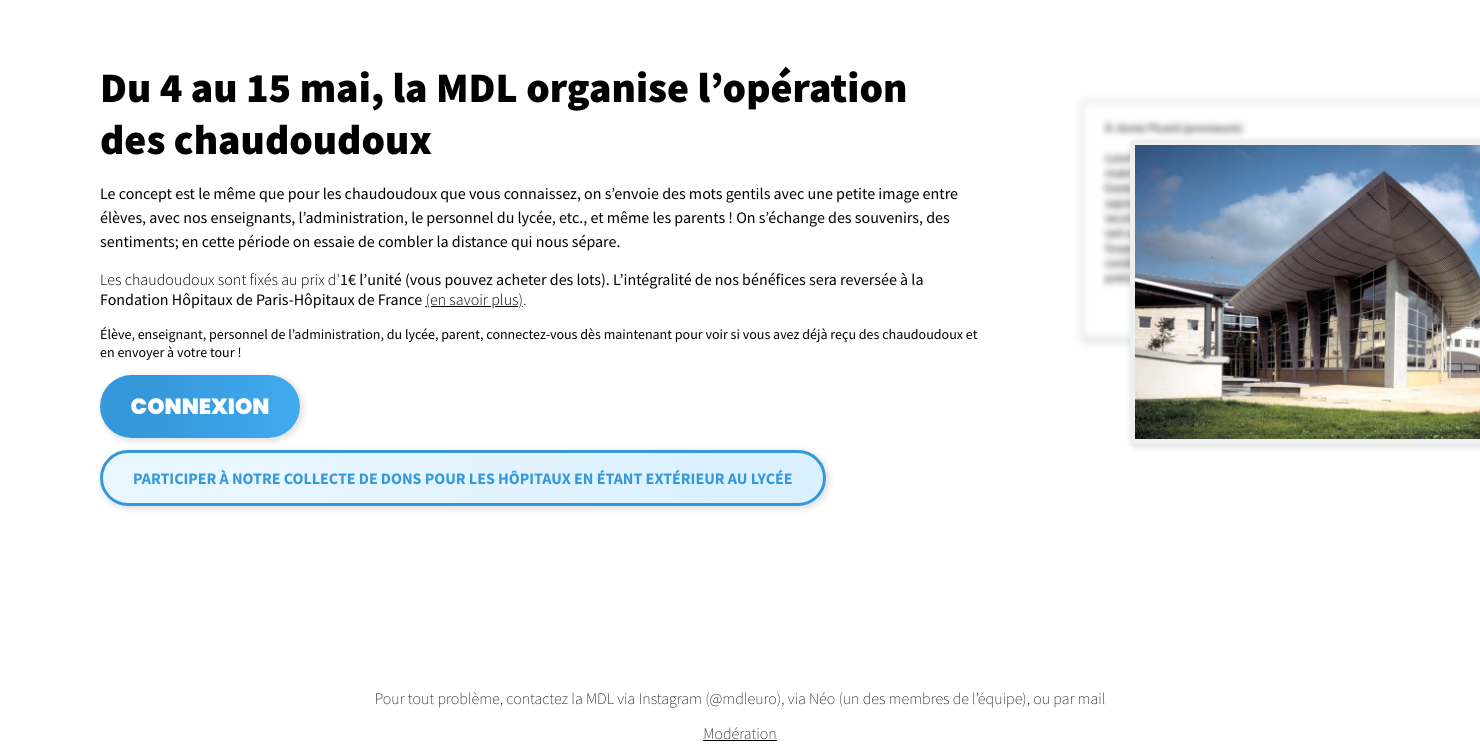
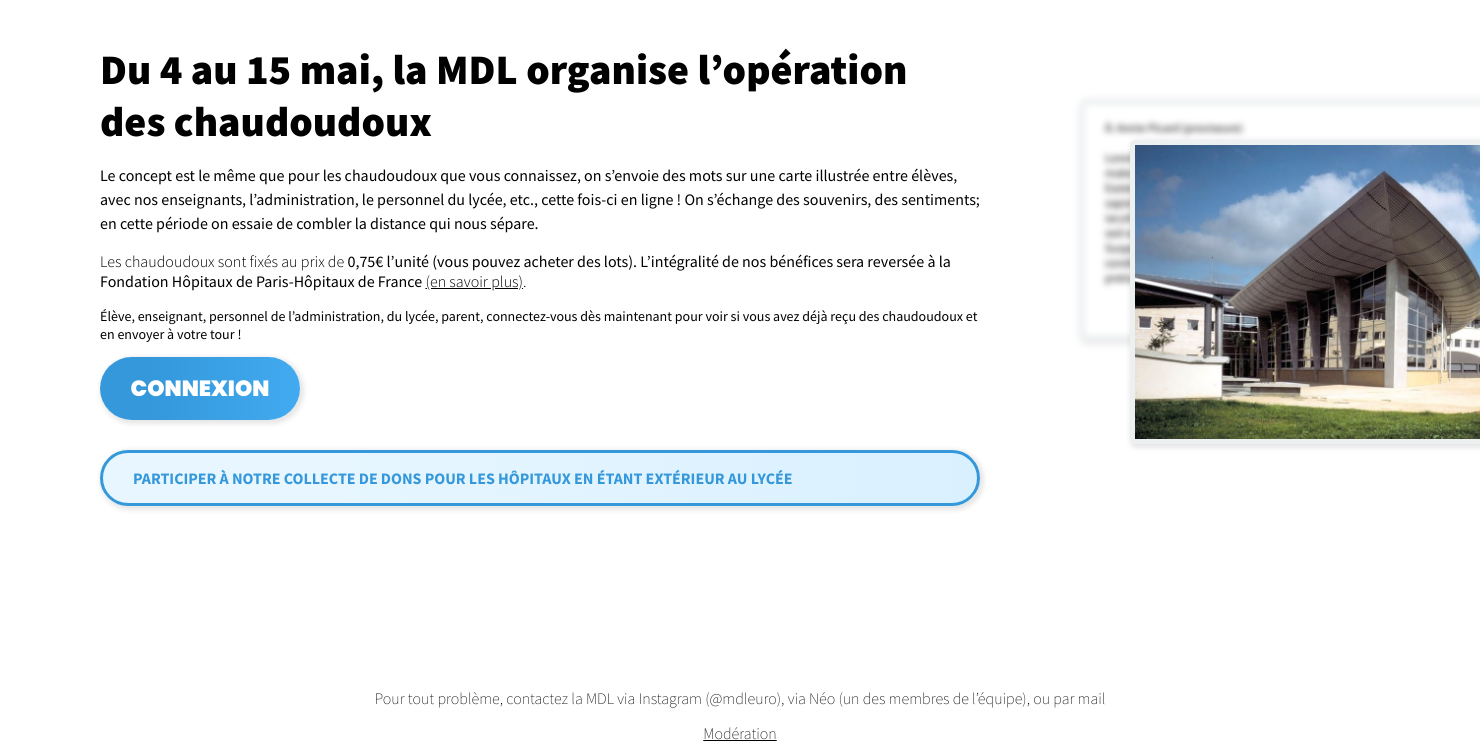
Before and after one commit to Jules02/chaudoudoux, a Symfony app: template templates/content/homepage.html.twig in a window 1480 px wide; the page is wider, and only the part inside the window is pictured. Shown: the part 172-918 px from the top of that part. Run offline with Twig, Linux system fonts and the light colour scheme; the template is opened without the code that fills it, so the values that code supplies are empty; some libraries are stand-ins or nearby versions.

Commit message:
New classes + minor

```diff
--- a/public/css/homepage_style.css
+++ b/public/css/homepage_style.css
@@ -149,6 +149,8 @@ body{
     text-transform: uppercase;
 
     padding: 15px 30px;
+
+    display: block;
 }
 
 @media screen and (min-width: 840px) and (max-width: 1280px){
--- a/src/Controller/IndexController.php
+++ b/src/Controller/IndexController.php
@@ -18,9 +18,9 @@ use Symfony\Component\Security\Http\Authentication\AuthenticationUtils;
 class IndexController extends AbstractController
 {
     const CLASSES = array(
-        '2A', '2B', '2C', '2D', '2E', '2F', '2H',
+        '2A', '2B', '2C', '2D', '2E', '2F', '2G',
         '1A', '1B', '1C', '1D', '1E', '1F',
-        'TL', 'TS1', 'TS2', 'TES1', 'TES2', 'TES3'
+        'TL', 'TS1', 'TS2', 'TS3', 'TES1', 'TES2', 'TES3'
     );
 
     /**
--- a/templates/content/homepage.html.twig
+++ b/templates/content/homepage.html.twig
@@ -12,8 +12,8 @@
     <div class="content-wrapper" id="content-wrapper">
         <div class="content-leftpart">
             <h2 class="content-title">Du 4 au 15 mai, la MDL organise l’opération des chaudoudoux</h2>
-            <p class="concept">Le concept est le même que pour les chaudoudoux que vous connaissez, on s’envoie des mots gentils avec une petite image entre élèves, avec nos enseignants, l’administration, le personnel du lycée, etc., et même les parents ! On s’échange des souvenirs, des sentiments; en cette période on essaie de combler la distance qui nous sépare.</p>
-            <p class="price">Les chaudoudoux sont fixés au prix d'<span>1€ l’unité (vous pouvez acheter des lots). L’intégralité de nos bénéfices sera reversée à la <a href="https://www.fondationhopitaux.fr/">Fondation Hôpitaux de Paris-Hôpitaux de France</a></span> <a href="{{ path('app_benefices') }}" class="benefices-more">(en savoir plus)</a>.</p>
+            <p class="concept">Le concept est le même que pour les chaudoudoux que vous connaissez, on s’envoie des mots sur une carte illustrée entre élèves, avec nos enseignants, l’administration, le personnel du lycée, etc., cette fois-ci en ligne ! On s’échange des souvenirs, des sentiments; en cette période on essaie de combler la distance qui nous sépare.</p>
+            <p class="price">Les chaudoudoux sont fixés au prix de <span>0,75€ l’unité (vous pouvez acheter des lots). L’intégralité de nos bénéfices sera reversée à la <a href="https://www.fondationhopitaux.fr/">Fondation Hôpitaux de Paris-Hôpitaux de France</a></span> <a href="{{ path('app_benefices') }}" class="benefices-more">(en savoir plus)</a>.</p>
             <p class="signin">Élève, enseignant, personnel de l’administration, du lycée, parent, connectez-vous dès maintenant pour voir si vous avez déjà reçu des chaudoudoux et en envoyer à votre tour !</p>
             <button class="signin-btn btn btn-blue" id="signin">Connexion</button>
             <a href="https://www.helloasso.com/associations/maison%20des%20lyceens%20du%20lycee%20europeen/collectes/collecte-de-dons-de-la-mdl-pour-les-hopitaux" class="dons-btn">Participer à notre collecte de dons pour les hôpitaux en étant extérieur au lycée</a>
```
Also changed, not shown: 1 other file.
